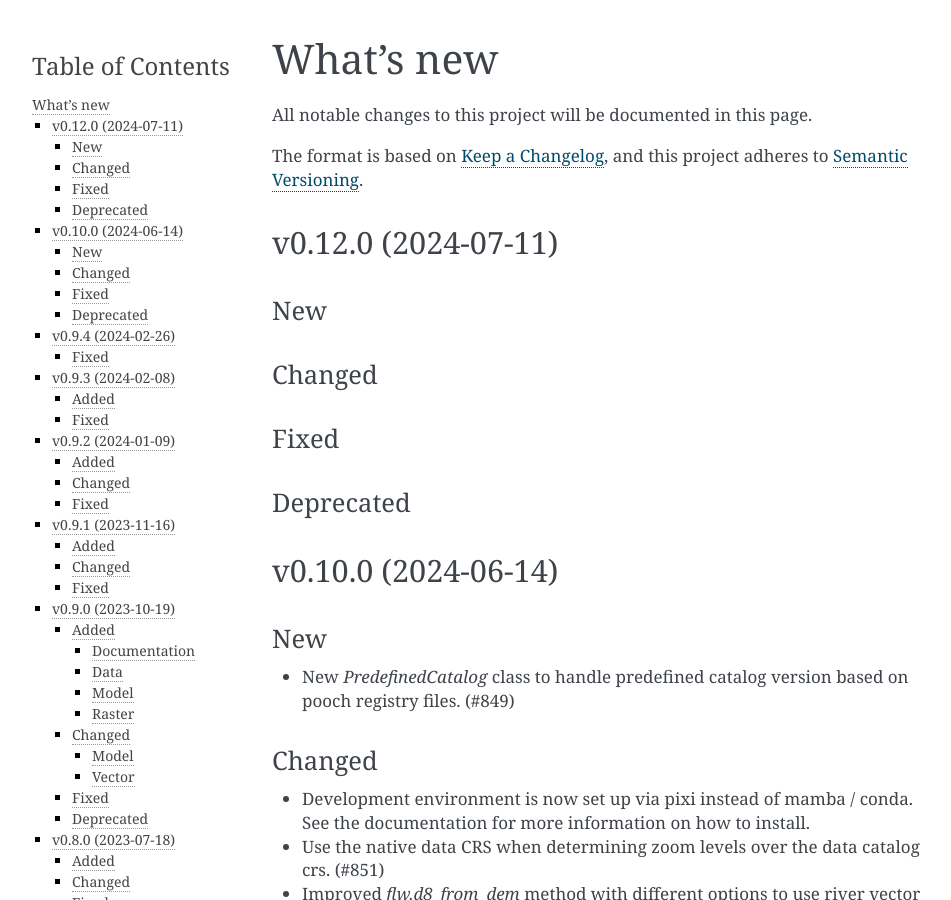
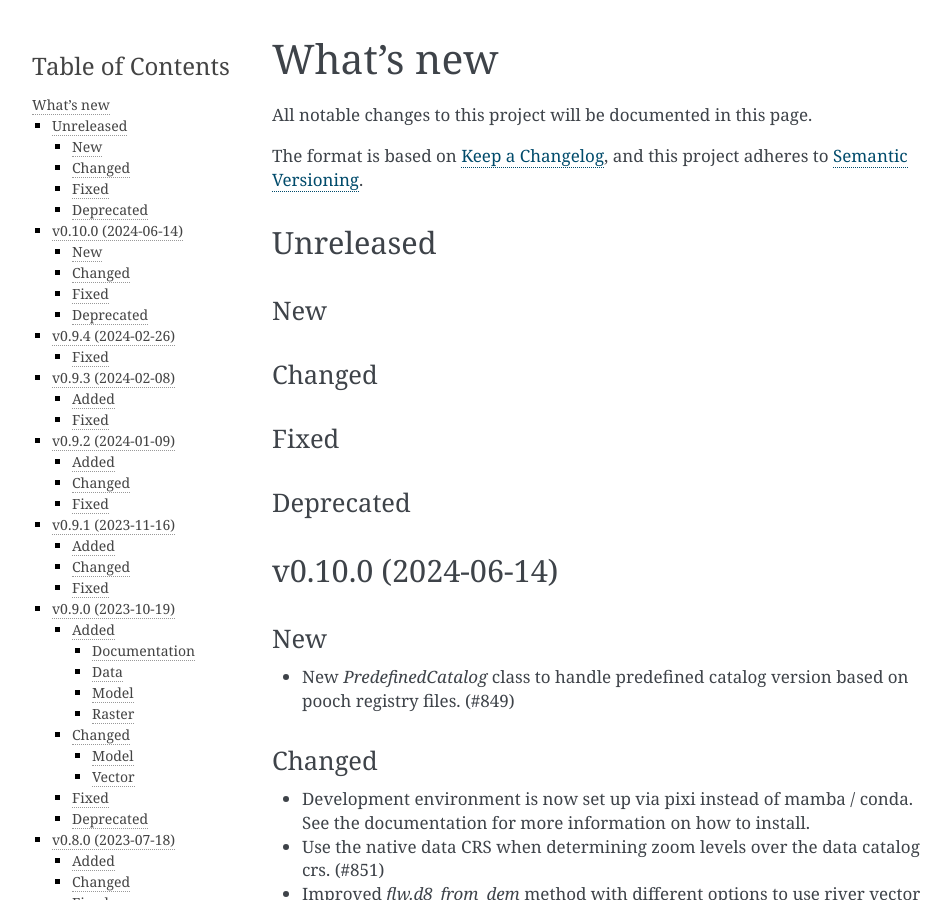
Before and after one commit to savente93/ci-playground, a Sphinx documentation site: the page built from docs/changelog.rst, in a window 1280 px wide and 900 px high. Shown: the whole window, without its empty margins (148-1099 px from the left). Built offline with Sphinx 7.4.7, drawn with Linux system fonts in a browser that asks for light colours.

Commit message:
reset chagnelog

```diff
--- a/docs/changelog.rst
+++ b/docs/changelog.rst
@@ -7,8 +7,8 @@ The format is based on `Keep a Changelog`_, and this project adheres to
 `Semantic Versioning`_.
 
 
-v0.12.0 (2024-07-11)
-====================
+Unreleased
+==========
 
 New
 ---
```
